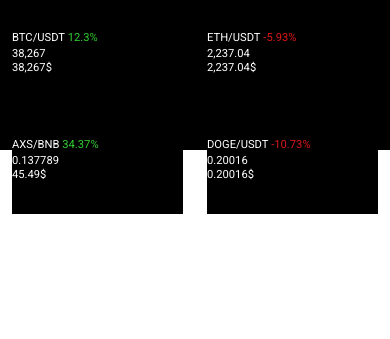
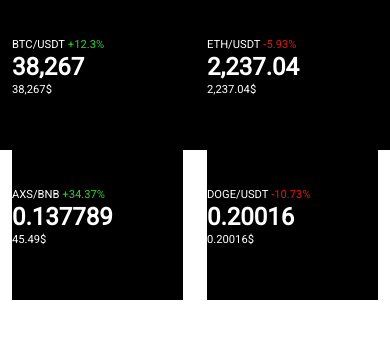
Before and after one commit to rimkusaurimas/Crypto-web, a PHP site: page / in a window 390 px wide. Shown: the top 339 px of the page. Run offline with PHP 8.4, Linux system fonts and the light colour scheme.

Commit message:
CLPW: Responsive crypto-pair item resizing

```diff
--- a/assets/css/_clpw.scss
+++ b/assets/css/_clpw.scss
@@ -28,14 +28,14 @@
 
 .pair {
     background-color: black;
-	padding: 30px 0;
+	padding: 36.6px 0;
 
         .price-big{
          	line-height: 1.2;
+			font-weight: 700;
+			font-size: 1.5rem;
      }
 }
-
-
 
 .percentage-pair-name {
 	display: flex;
--- a/assets/css/_mixins.scss
+++ b/assets/css/_mixins.scss
@@ -3,3 +3,15 @@
         font-size: 70%;
     }
 }
+
+@include media-breakpoint-down(md){
+    .crypto-pairs .col-sm-6{
+        height: 100%;
+    }
+}
+
+@include media-breakpoint-down(md){
+    .pair{
+        height: 100%;
+    }
+}
--- a/index.html
+++ b/index.html
@@ -28,7 +28,7 @@
                         <div class="pair">
                             <div class="percentage-pair-name">
                                 <div>BTC/USDT</div> &nbsp;
-                                <div class="percent-color-g">12.3%</div>
+                                <div class="percent-color-g">+12.3%</div>
                             </div>
                             <div class="price-big">38,267</div>
                             <div class="price-small">38,267$</div>
@@ -50,7 +50,7 @@
                         <div class="pair">
                             <div class="percentage-pair-name">
                                 <div>AXS/BNB</div> &nbsp;
-                                <div class="percent-color-g">34.37%</div>
+                                <div class="percent-color-g">+34.37%</div>
                             </div>
                             <div class="price-big">0.137789</div>
                             <div class="price-small">45.49$
```
Also changed, not shown: assets/css/main.css, 1 other file.
